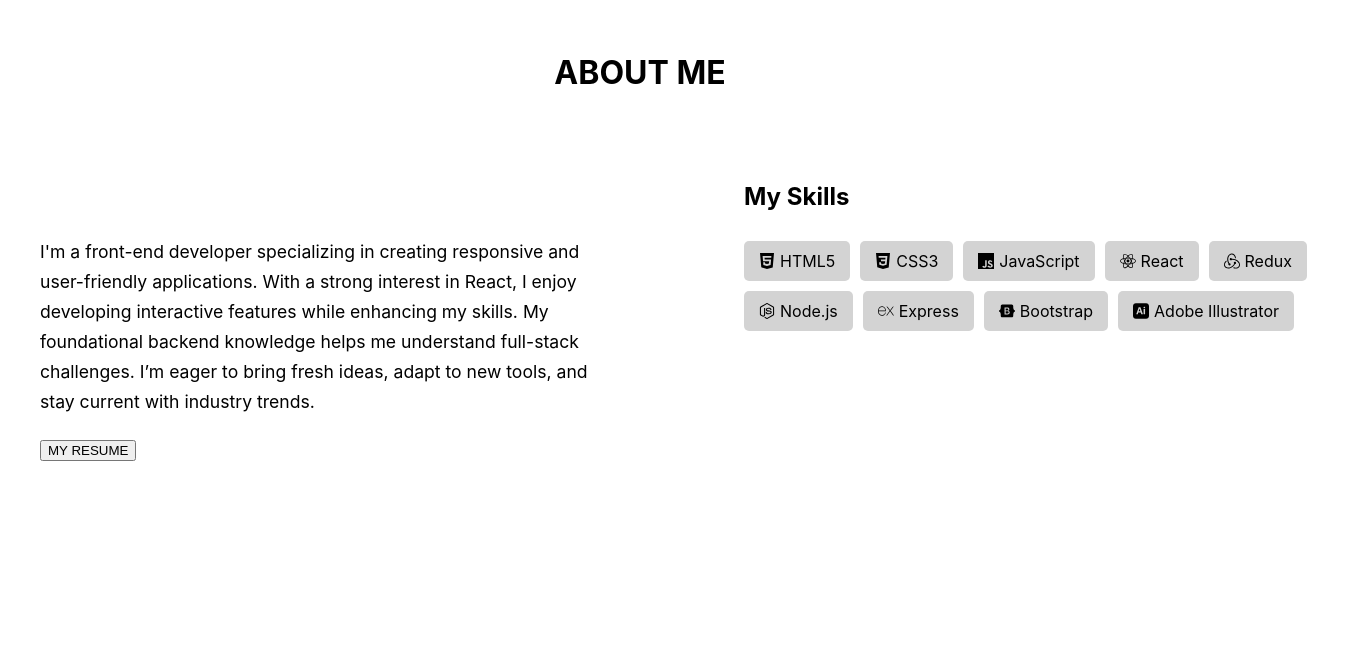
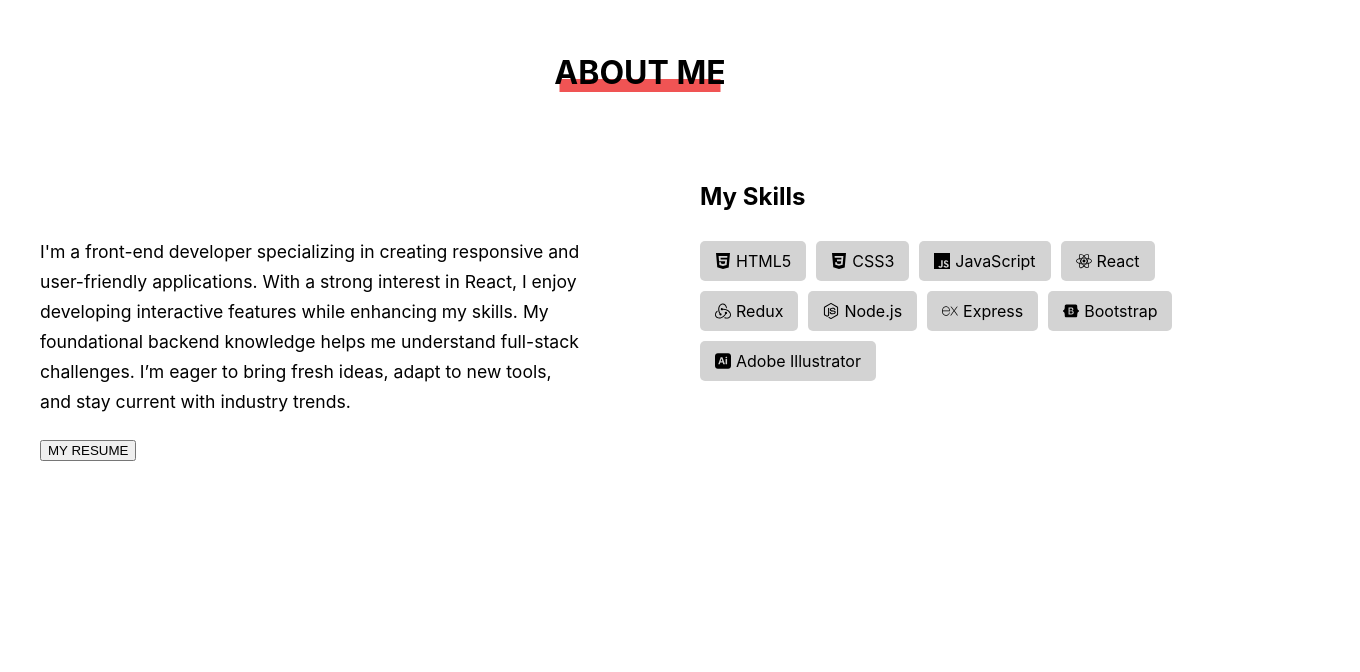
Before and after one commit to NatskiNa/Nat-portfolio-2024, a React (Create React App) app: page / in a window 1280 px wide. Shown: the part 628-1300 px from the top of the page, 1360 px wide, since content can reach past the window. Built offline with nearby package versions, Linux system fonts and the light colour scheme; the HTML template or start-up script is replaced by a standard one.

Commit message:
Added red line at the bottom of section-title

```diff
--- a/src/App.css
+++ b/src/App.css
@@ -9,18 +9,31 @@
   width: 100%;
   padding: 20px;
   margin-bottom: 40px;
+  align-items: center;
+}
+
+.section-container {
+  display: flex;
+  flex-direction: column;
+  padding: 20px;
 }
 
 @media screen and (min-width: 769px) {
   .page-section {
+    width: 100%;
     max-width: 900px;
     padding: 40px;
     margin-bottom: 60px;
+  }
+
+  .section-container {
+    padding: 20px;
   }
 }
 
 @media screen and (min-width: 1024px) {
   .page-section {
+    width: 100%;
     max-width: 1400px;
   }
 }
--- a/src/components/pages/styles/About.css
+++ b/src/components/pages/styles/About.css
@@ -3,12 +3,21 @@
   font-weight: 700;
   margin-bottom: 20px;
   text-align: center;
+  position: relative;
+  z-index: 1;
 }
 
-.section-container {
-  display: flex;
-  flex-direction: column;
-  width: 100%;
+.section-title::after {
+  content: '';
+  display: block;
+  width: 120px; /* ラインの幅を適切に調整 */
+  height: 9px; /* ラインの太さを設定 */
+  background-color: #f05454;
+  position: absolute;
+  bottom: 2px;
+  left: 50%; /* 左端を50%に設定 */
+  transform: translateX(-50%); /* 中央に寄せる */
+  z-index: -1;
 }
 
 .about,
@@ -52,13 +61,26 @@
     display: flex;
     flex-direction: row;
     justify-content: space-between;
-    max-width: 1200px;
     margin: 0 auto;
   }
 
   .section-title {
     font-size: 2rem;
     margin-bottom: 50px;
+    z-index: 1;
+  }
+
+  .section-title::after {
+    content: '';
+    display: block;
+    width: 161px; /* ラインの幅を適切に調整 */
+    height: 13px; /* ラインの太さを設定 */
+    background-color: #f05454;
+    position: absolute;
+    bottom: 0px; /* タイトルの下に少し余白を持たせる */
+    left: 50%; /* 左端を50%に設定 */
+    transform: translateX(-50%); /* 中央に寄せる */
+    z-index: -1;
   }
 
   .about,
@@ -92,7 +114,6 @@
 
 @media screen and (min-width: 1025px) {
   .section-container {
-    max-width: 1400px;
     padding: 40px;
   }
 
```
